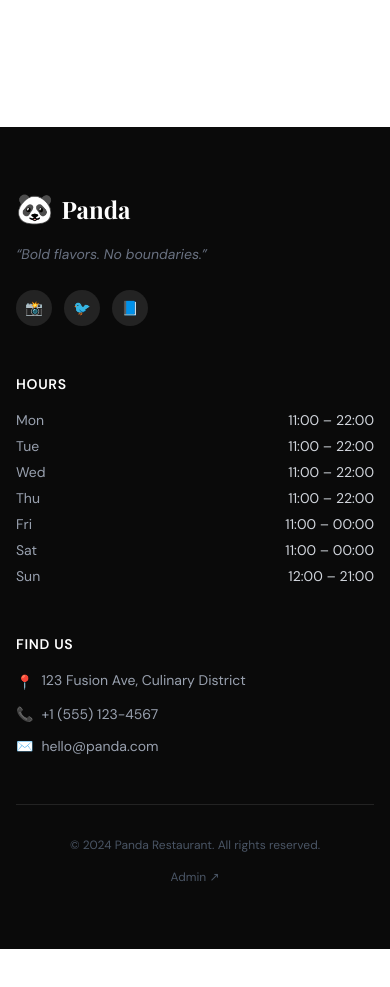
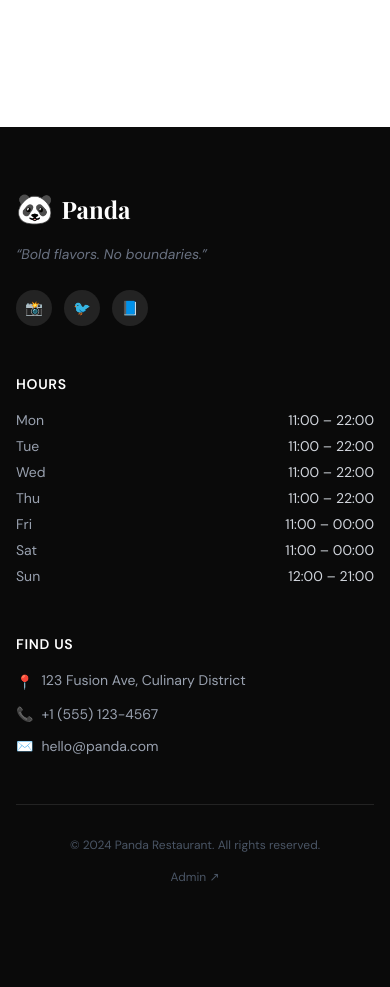
Before and after one commit to Nicohena/Gebeta, a Next.js app: page / in a window 390 px wide. Shown: the part 3882-4869 px from the top of the page. Before the commit the page ends 4831 px from the top, so only its background shows below. Built offline with nearby package versions, Linux system fonts and the light colour scheme; no server answers; the database is empty; a web font is replaced by a local one.

Commit message:
refactor: remove local storage persistence logic and adjust footer mobile padding

```diff
--- a/src/components/public/Footer.tsx
+++ b/src/components/public/Footer.tsx
@@ -10,7 +10,7 @@ export default function Footer() {
   const days = Object.entries(restaurantSettings.hours);
 
   return (
-    <footer className="bg-[#0A0A0A] text-gray-400 py-16">
+    <footer className="bg-[#0A0A0A] text-gray-400 pt-16 pb-32 md:pb-16">
       <div className="max-w-7xl mx-auto px-4 sm:px-6 lg:px-8">
         <div className="grid grid-cols-1 md:grid-cols-3 gap-12 mb-12">
           {/* Brand */}
```
